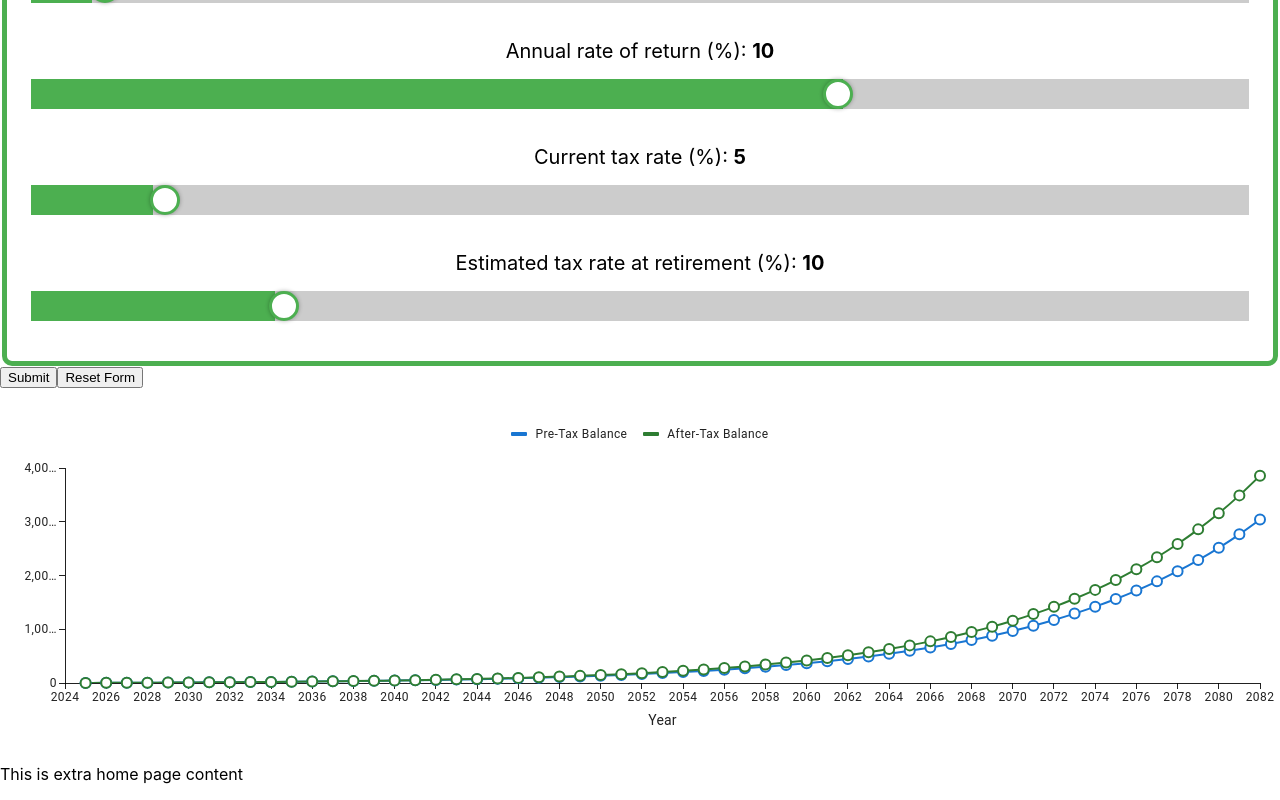
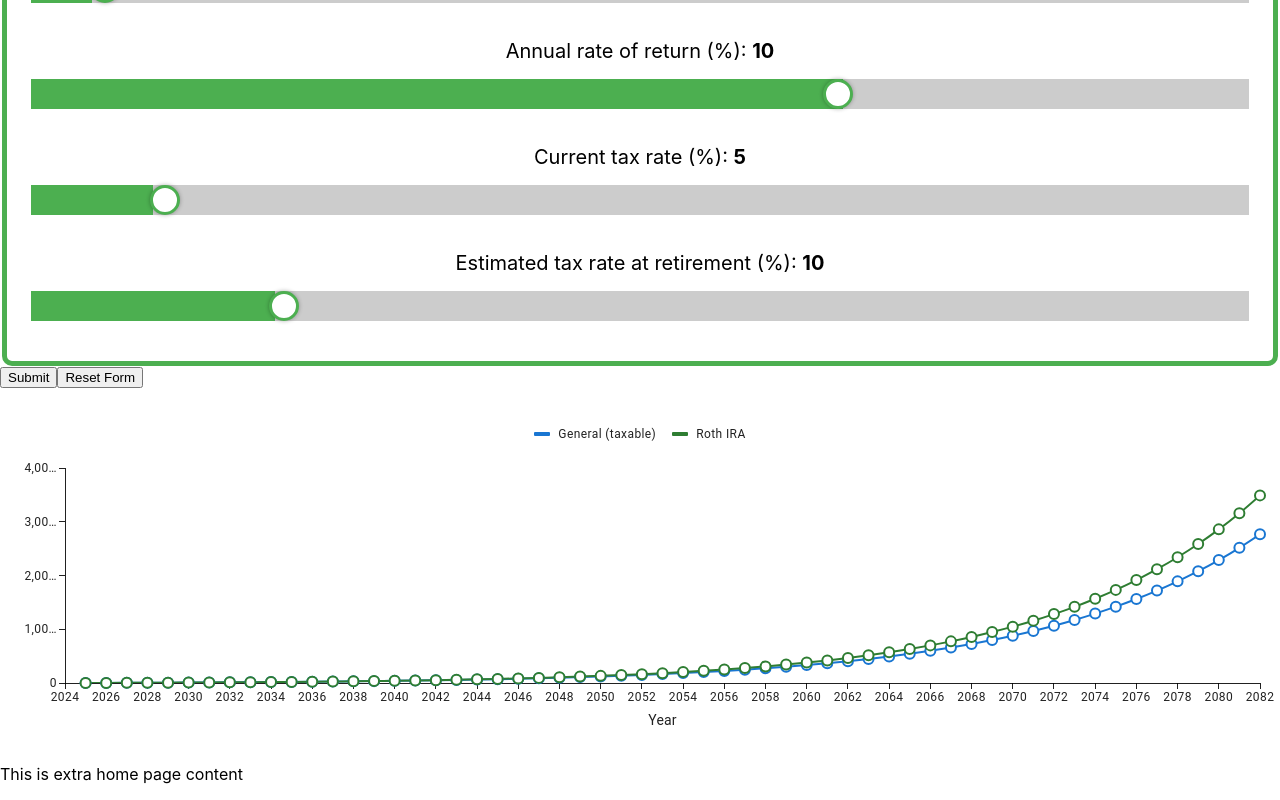
Before and after one commit to hebronm/copilot-ui, a React (Create React App) app: page / in a window 1280 px wide. Shown: the part 816-1616 px from the top of the page. Built offline with nearby package versions, Linux system fonts and the light colour scheme.

Commit message:
Expalining formulas
just for general and rothira

```diff
--- a/src/App.js
+++ b/src/App.js
@@ -41,6 +41,7 @@ function FinancialForm() {
 
 
   const chartData = useMemo(() => {
+    const startYear = 2025;
     const yearsToRetire = ageRange[1] - ageRange[0];
     const monthsPerYear = 12;
     const currentYear = new Date().getFullYear();
@@ -57,11 +58,23 @@ function FinancialForm() {
     //four, one for each graph
     const dataPoints = [];
 
+    // Push initial year (2025) — no contributions, no growth
+    dataPoints.push({
+      year: startYear,
+      generalBalance,
+      rothBalance,
+    });
 
-    for (let year = 0; year <= yearsToRetire; year++) {
+
+    for (let year = 1; year <= yearsToRetire; year++) {
       for (let month = 0; month < monthsPerYear; month++) {
+        /**General formula: compounded per month by APR/12
+         * then add monthly contribution
+         * each year taxes tax rate on APR earnings only
+         */
         generalBalance = generalBalance * (1 + monthlyTaxedReturn);
         generalBalance += monthlyContribution;
+        /**Roth IRA formula: same as general but no tax on earnings */
         rothBalance = rothBalance * (1 + monthlyReturn);
         rothBalance += monthlyContribution;
       }
@@ -239,12 +252,12 @@ function FinancialForm() {
         series={[
           {
             data: generalSeriesData,
-            label: 'Pre-Tax Balance',
+            label: 'General (taxable)',
             color: '#1976d2',
           },
           {
             data: rothSeriesData,
-            label: 'After-Tax Balance',
+            label: 'Roth IRA',
             color: '#2e7d32',
           }
         ]}
```
Also changed, not shown: src/general_and_roth_table.txt (added).
